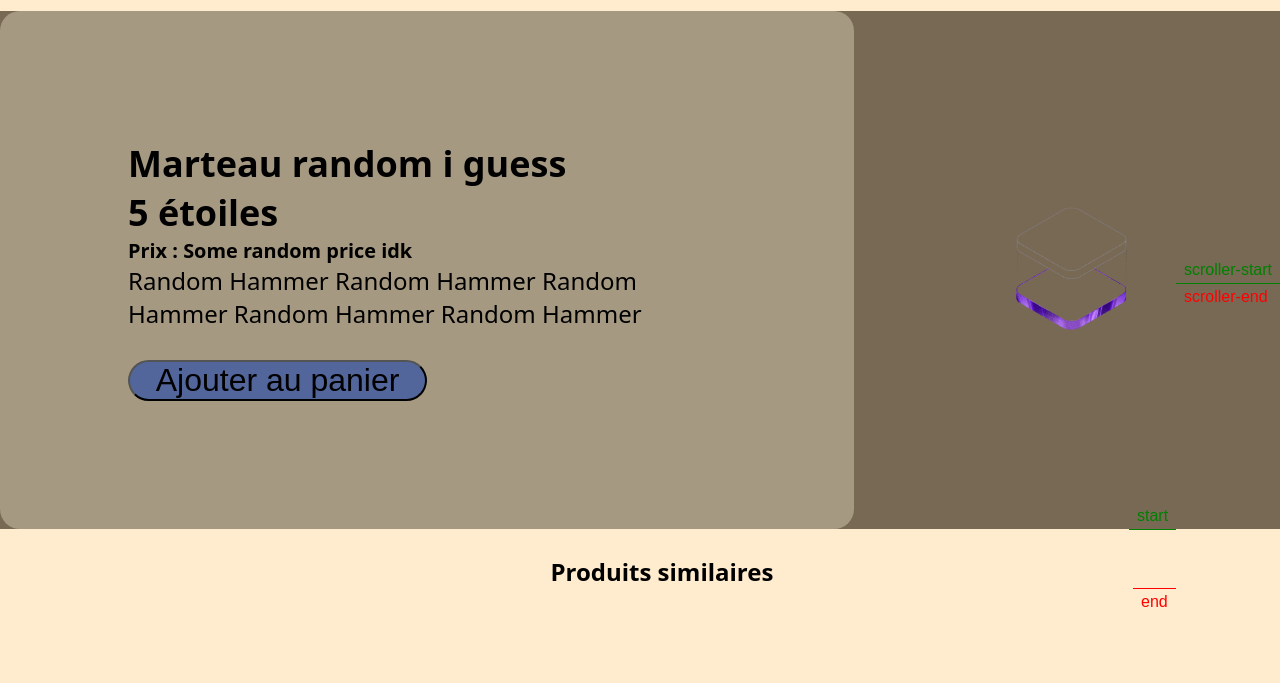
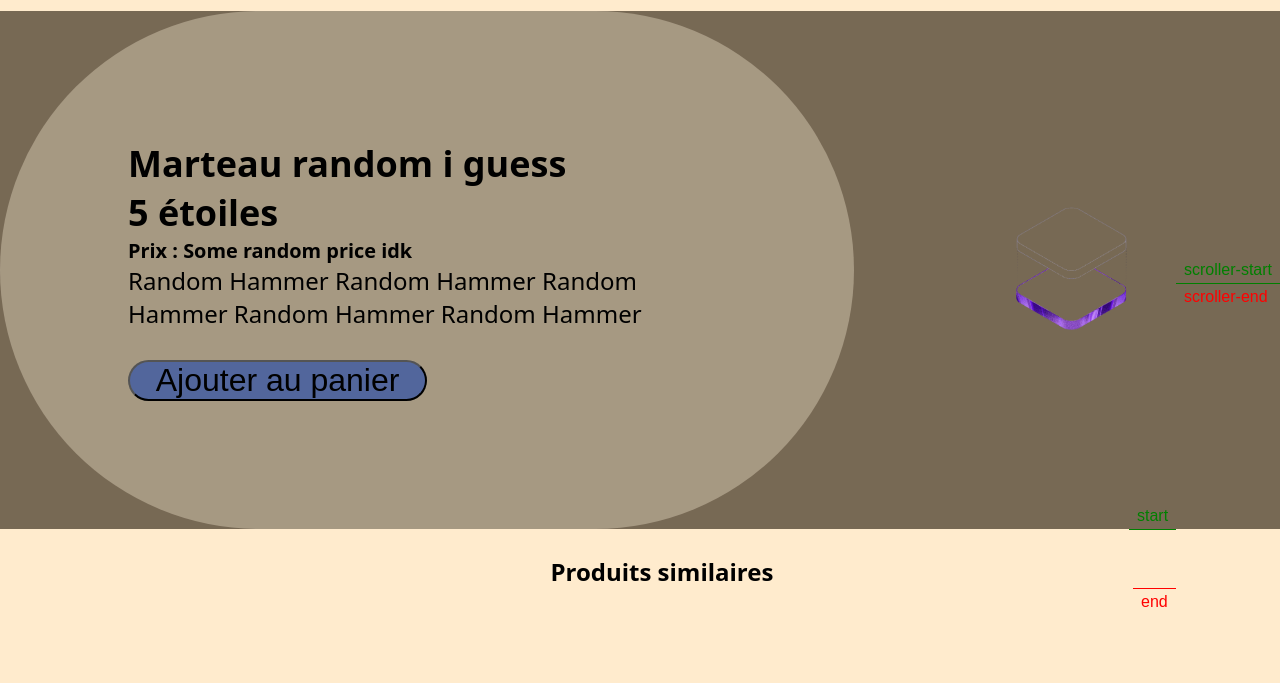
Before and after one commit to PrysmaLlama/TP2_KCharbonneau_DDavid_DSamy, a website built with Vite: page produit.html in a window 1280 px wide. Shown: the part 117-800 px from the top of the page. Built offline with nearby package versions, Linux system fonts and the light colour scheme.

```diff
--- a/src/produit.css
+++ b/src/produit.css
@@ -8,7 +8,7 @@
   background-color: rgb(119, 105, 84);
 }
 
-/* Parametres pour l'image de jeu */
+/* Parametres pour l'image du produit */
 
 .imgProduit {
   width: 50%;
@@ -29,7 +29,7 @@
   flex-direction: column;
   align-items: flex-start;
   background-color: rgba(197, 184, 160, 0.61);
-  border-radius: 20px;
+  border-radius: 1000px;
   padding: 10%;
   font-size: 1.5rem;
 }
```
Also changed, not shown: index.html (+1 -1 lines).
